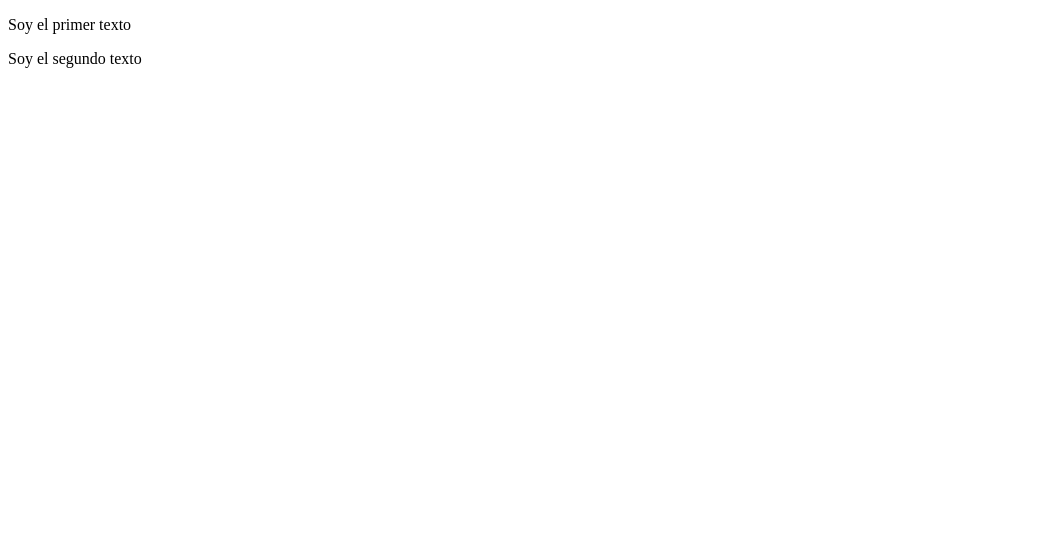
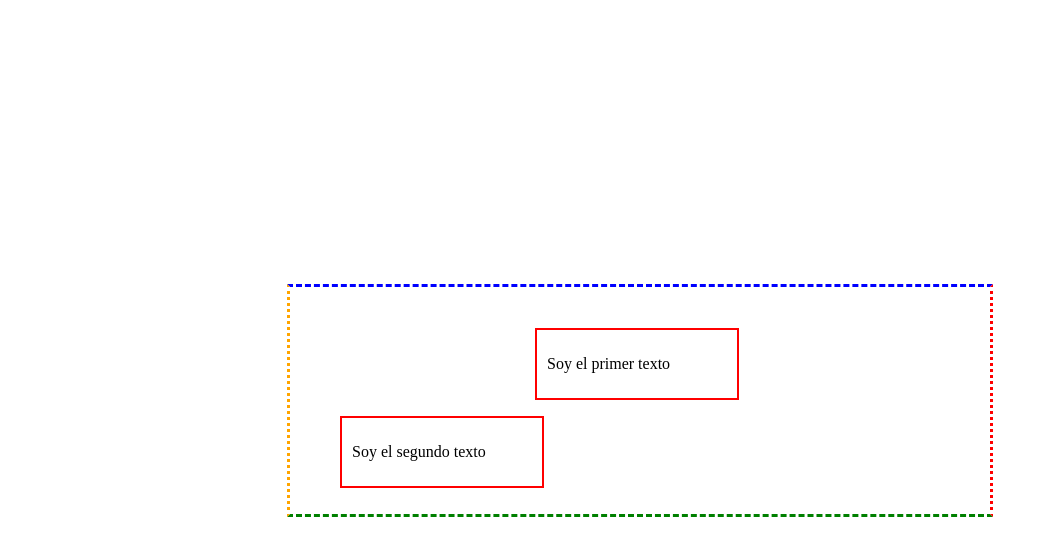
Before and after one commit to Rosita815/TestCSS01, a plain HTML site: page index.html in a window 1280 px wide. Shown: the whole page, without its empty margins (0-1047 px from the left). Drawn offline with Linux system fonts and the light colour scheme; the site is published under a folder, as on GitHub Pages, so addresses that start at the root find nothing.

Commit message:
Feat-CambioCss

```diff
--- a/index.html
+++ b/index.html
@@ -3,7 +3,7 @@
 <head>
     <meta charset="UTF-8">
     <meta name="viewport" content="width=device-width, initial-scale=1.0">
-    <link rel="stylesheet" href="/CSS/estilo.css">
+    <link rel="stylesheet" href="CSS/estilo.css">
     <title>Test de CSS</title>
 </head>
 <body>
```
